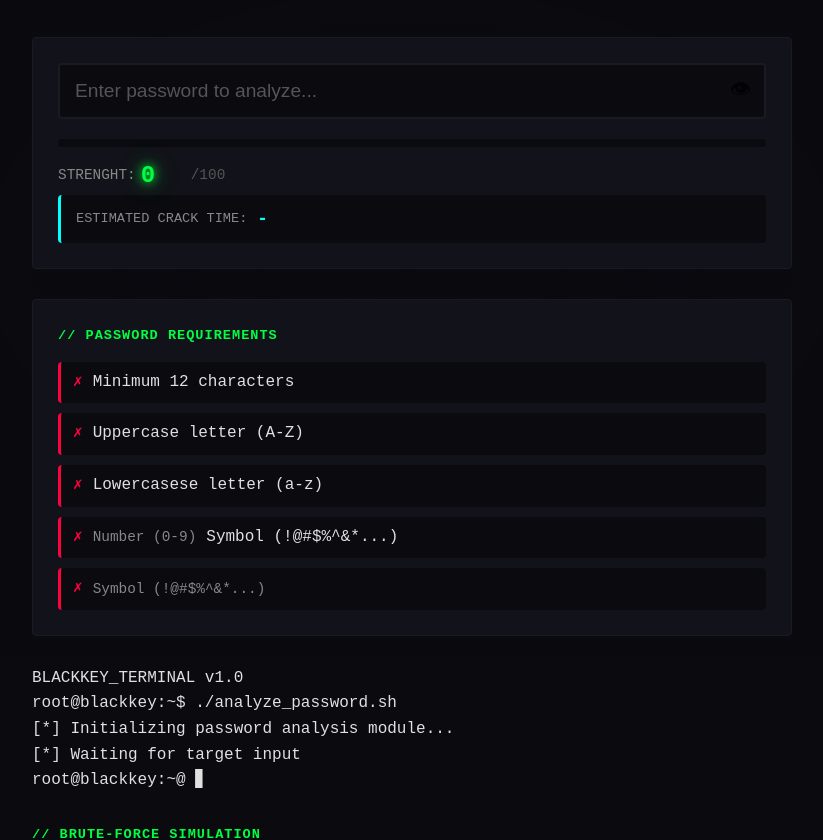
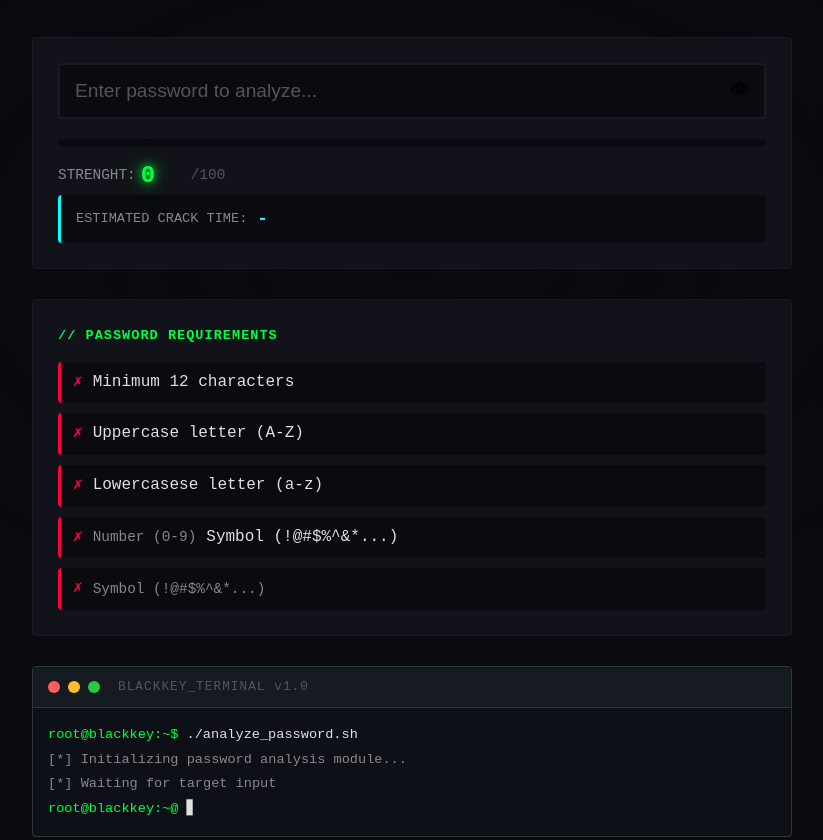
Before and after one commit to AmarIsEpic/BlackKey, a plain HTML site: page index.html in a window 1280 px wide. Shown: the part 143-983 px from the top of the page, without its empty margins (228-1051 px from the left). Drawn offline with Linux system fonts and the light colour scheme; a script that the page names is missing.

Commit message:
terminal section

```diff
--- a/style.css
+++ b/style.css
@@ -305,3 +305,86 @@ body {
 .check-item.passed .check-text {
     color: #e0e0e0;
 }
+
+.terminal-section {
+    background: #0d1117;
+    border: 1px solid #30363d;
+    border-radius: 4px;
+    overflow: hidden;
+}
+
+.terminal-header {
+    display: flex;
+    align-items: center;
+    gap: 8px;
+    padding: 10px 15px;
+    background: #161b22;
+    border-bottom: 1px solid #30363d;
+}
+
+.terminal-dot {
+    width: 12px;
+    height: 12px;
+    border-radius: 50%;
+}
+
+.terminal-dot.red {
+    background: #ff5f56;
+}
+
+.terminal-dot.yellow {
+    background: #ffbd2e;
+}
+
+.terminal-dot.green {
+    background: #27ca40;
+}
+
+.terminal-title {
+    margin-left: 10px;
+    font-size: 0.8rem;
+    color: #555;
+    letter-spacing: 1px;
+}
+
+.terminal-body {
+    padding: 15px;
+    max-height: 250px;
+    overflow-y: auto;
+    font-size: 0.85rem;
+    line-height: 1.8;
+}
+
+.terminal-line {
+    display: flex;
+    flex-wrap: wrap;
+    gap: 8px;
+}
+
+.prompt {
+    color: #00ff41;
+}
+
+.command {
+    color: #e0e0e0;
+}
+
+.output {
+    color: #888;
+}
+
+.output.success {
+    color: #00ff41;
+}
+
+.output.warning {
+    color: #ffcc00;
+}
+
+.output.error {
+    color: #ff0040;
+}
+
+.output.info {
+    color: #00fffff;
+}
```
